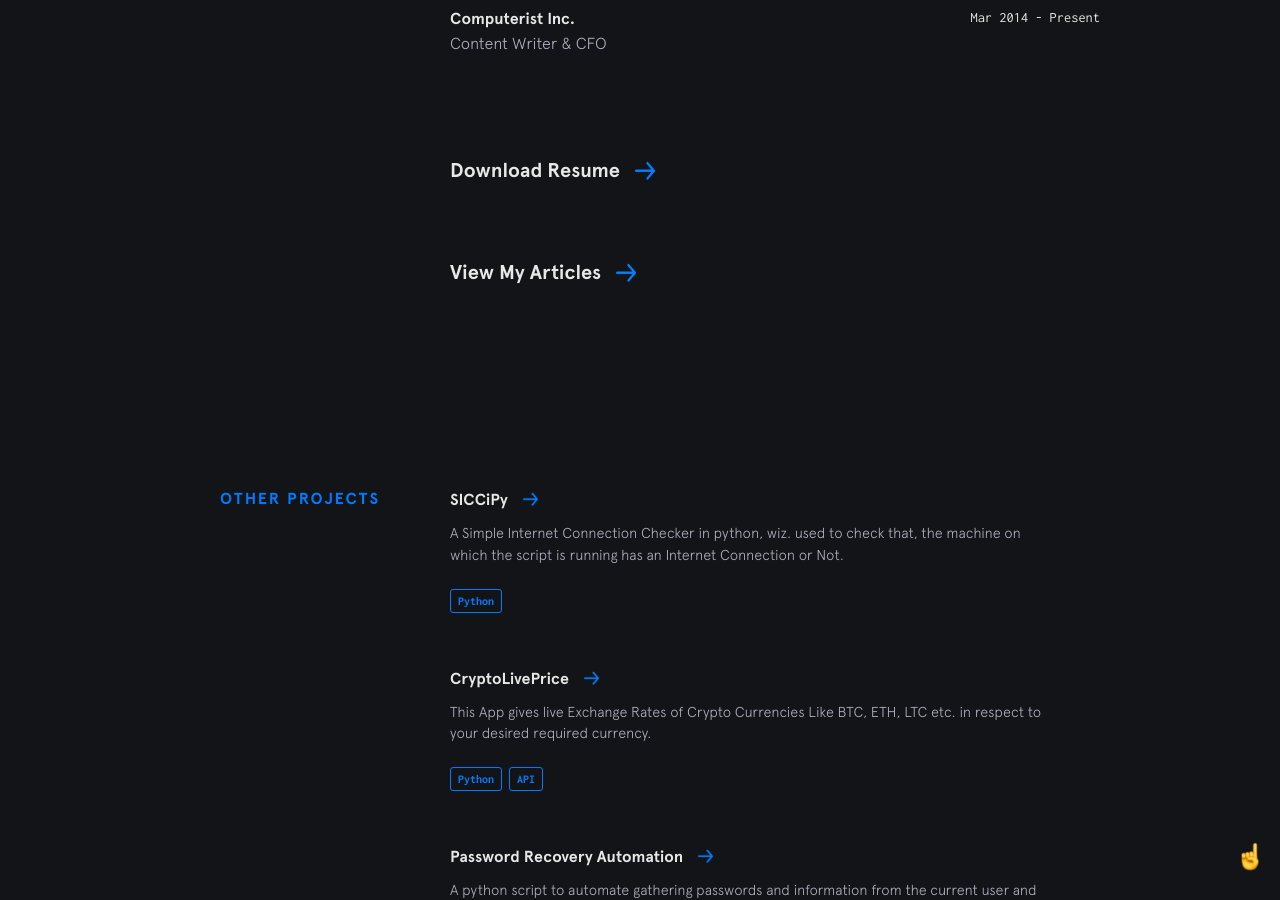
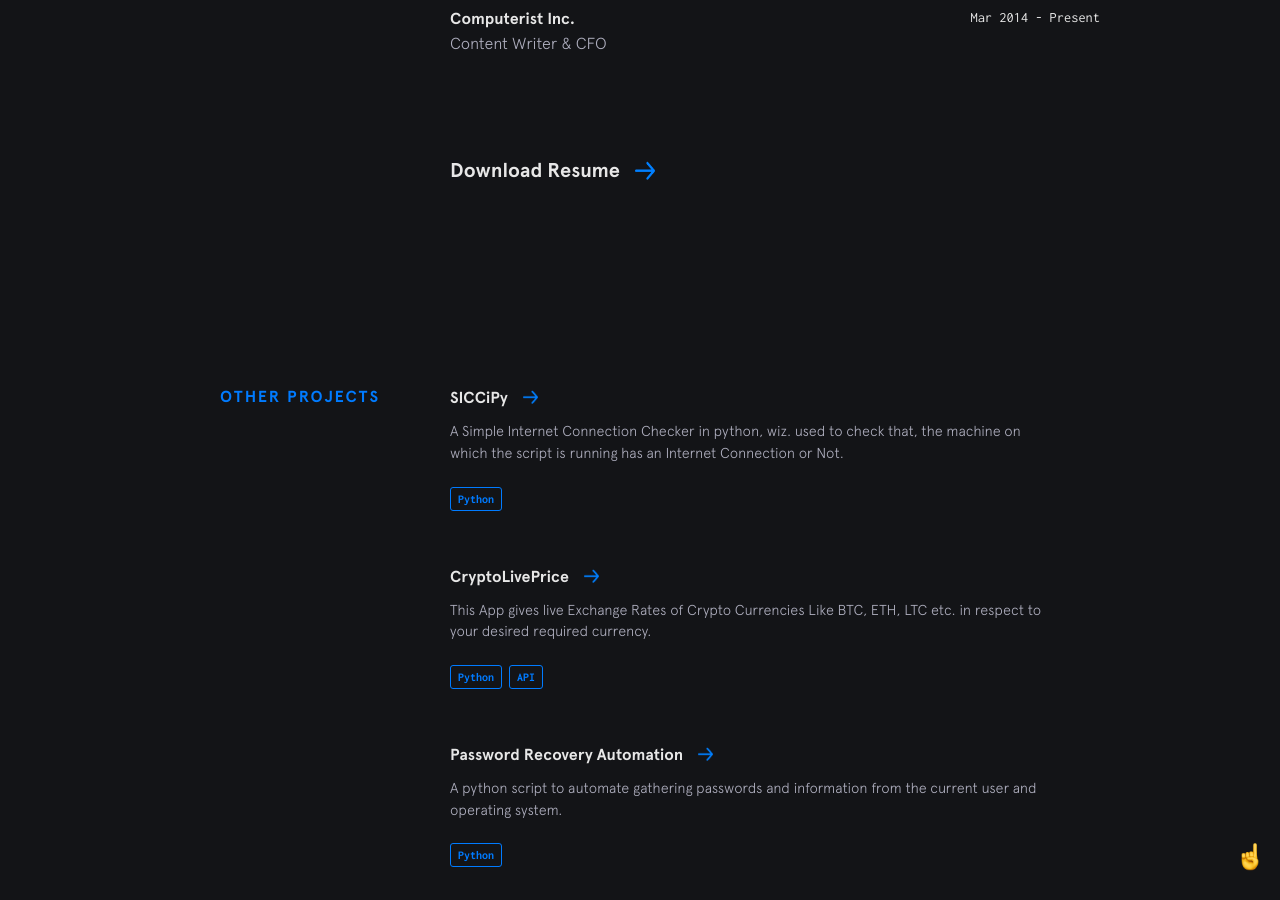
Before and after one commit to dishantrathi/dishantrathi.github.io, a Jekyll site: the page built from index.html, in a window 1280 px wide and 900 px high, scrolled down 2033 px. Built offline with Jekyll 4.4.1, drawn with Linux system fonts in a browser that asks for light colours; nearby versions of some CDN libraries.

Commit message:
Update experience.html

```diff
--- a/_includes/experience.html
+++ b/_includes/experience.html
@@ -13,7 +13,5 @@
       {% endfor %}
     </div>
     <a href="https://github.com/dishantrathi/dishantrathi.github.io/raw/master/Resume.pdf" target="_blank" class="arrow-link">Download Resume</a>
-    <br><br><br><br>
-    <a href="https://medium.com/@dishantrathi" target="_blank" class="arrow-link">View My Articles</a>
   </div>
 </section>
```
